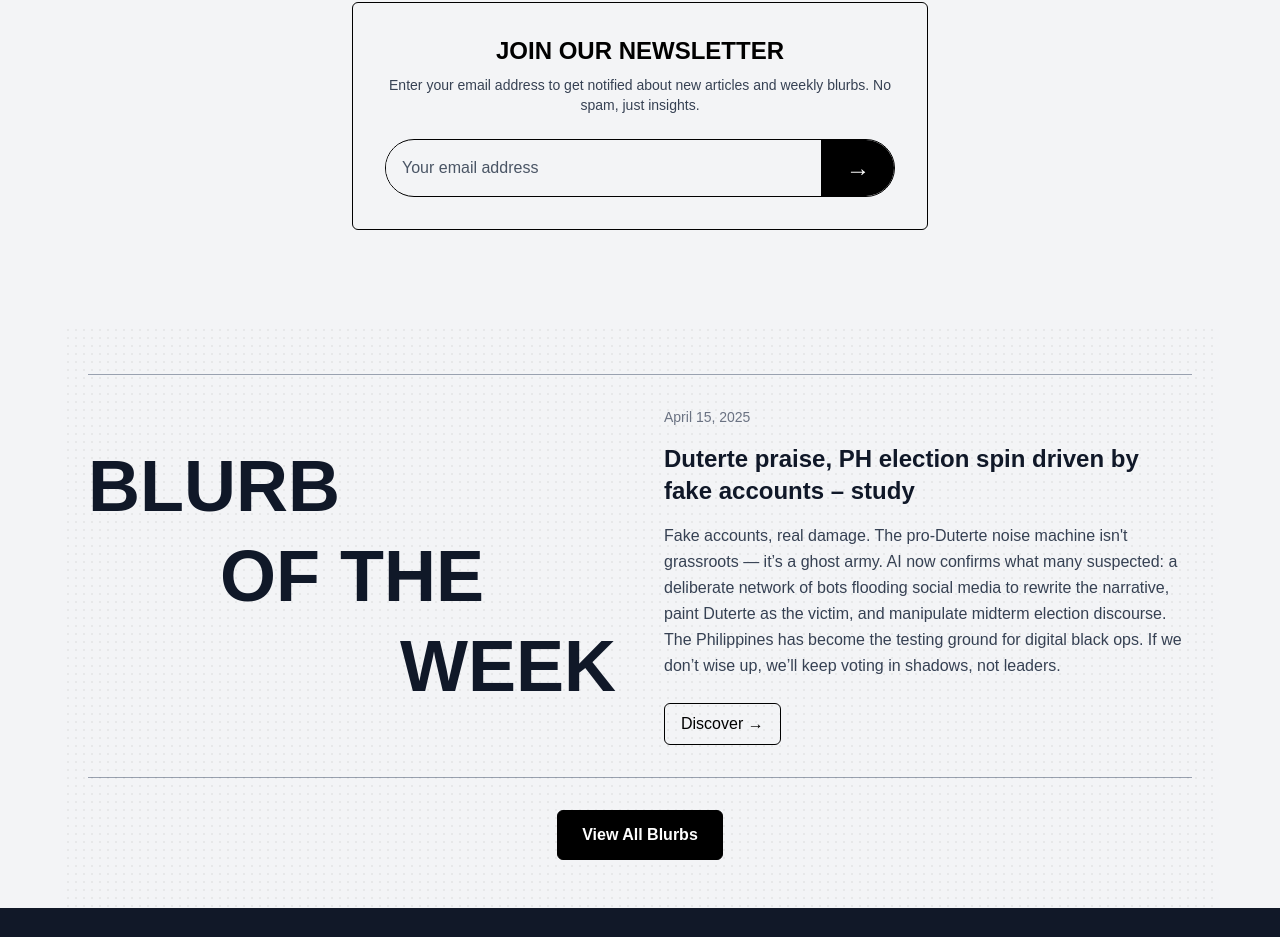
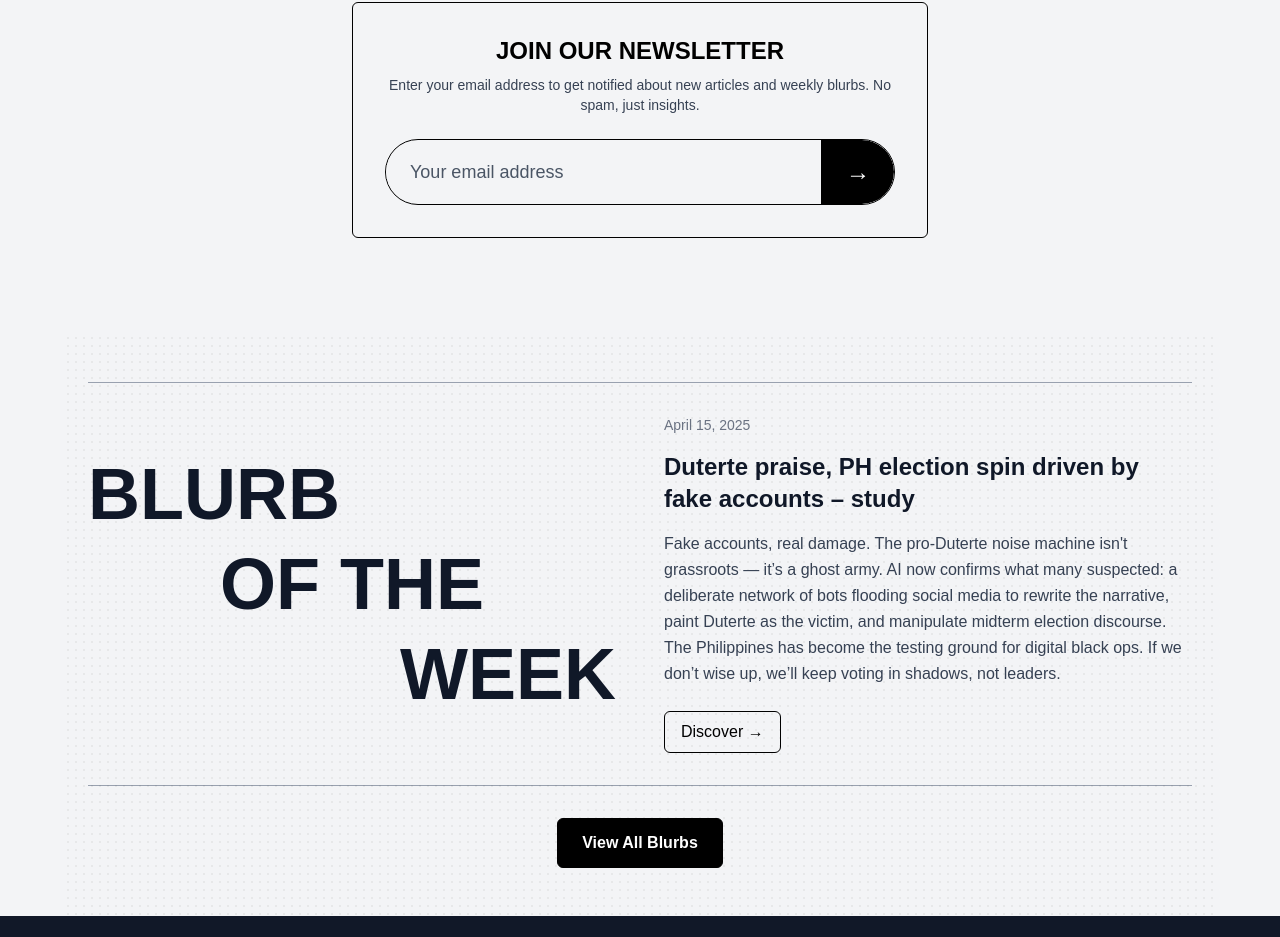
Before and after one commit to emmanagano/philippine-strategies, a Next.js app: page / in a window 1280 px wide. Shown: the part 2226-3163 px from the top of the page. Built offline with nearby package versions, Linux system fonts and the light colour scheme.

Commit message:
newsletter + buttondown

```diff
--- a/src/app/page.tsx
+++ b/src/app/page.tsx
@@ -86,20 +86,20 @@ export default function Home() {
             weekly blurbs. No spam, just insights.
           </p>
           <form
-            action="https://docs.google.com/forms/d/e/1FAIpQLSf7DzgU_43YsoUYfLDmhxBs34tU_ptsR0Wdgzse16yQeOwCHQ/formResponse"
-            method="POST"
+            action="https://buttondown.email/api/emails/embed-subscribe/philippinestrategies"
+            method="post"
             className="flex items-center border border-black rounded-full overflow-hidden"
           >
             <input
               type="email"
-              name="entry.1034807667"
+              name="email"
               required
               placeholder="Your email address"
-              className="px-4 py-3 w-full bg-gray-100 text-black placeholder-gray-600 focus:outline-none"
+              className="px-6 py-4 w-full bg-gray-100 text-black placeholder-gray-600 text-lg focus:outline-none rounded-l-full"
             />
             <button
               type="submit"
-              className="bg-black text-white text-2xl px-6 py-3 border-l border-black hover:bg-white hover:text-black hover:scale-[1.03] transition-all duration-200"
+              className="bg-black text-white text-2xl px-6 py-4 rounded-r-full hover:bg-white hover:text-black border-l border-black hover:scale-[1.03] transition-all duration-200"
             >
               →
             </button>
```
